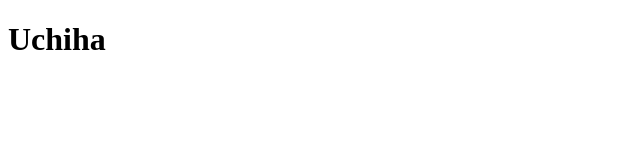
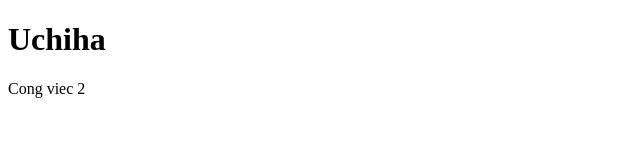
Before and after one commit to tranhuyhau/duan1, a plain HTML site: page index.html in a window 1280 px wide. Shown: the full height of the page, 0-640 px from the left. Drawn offline with Linux system fonts and the light colour scheme.

Commit message:
update index lan 1

```diff
--- a/index.html
+++ b/index.html
@@ -9,5 +9,6 @@
         <h1>Uchiha</h1>
         <h2></h2>
         <h3></h3>
+        <p>Cong viec 2</p>
     </body>
 </html>
```
